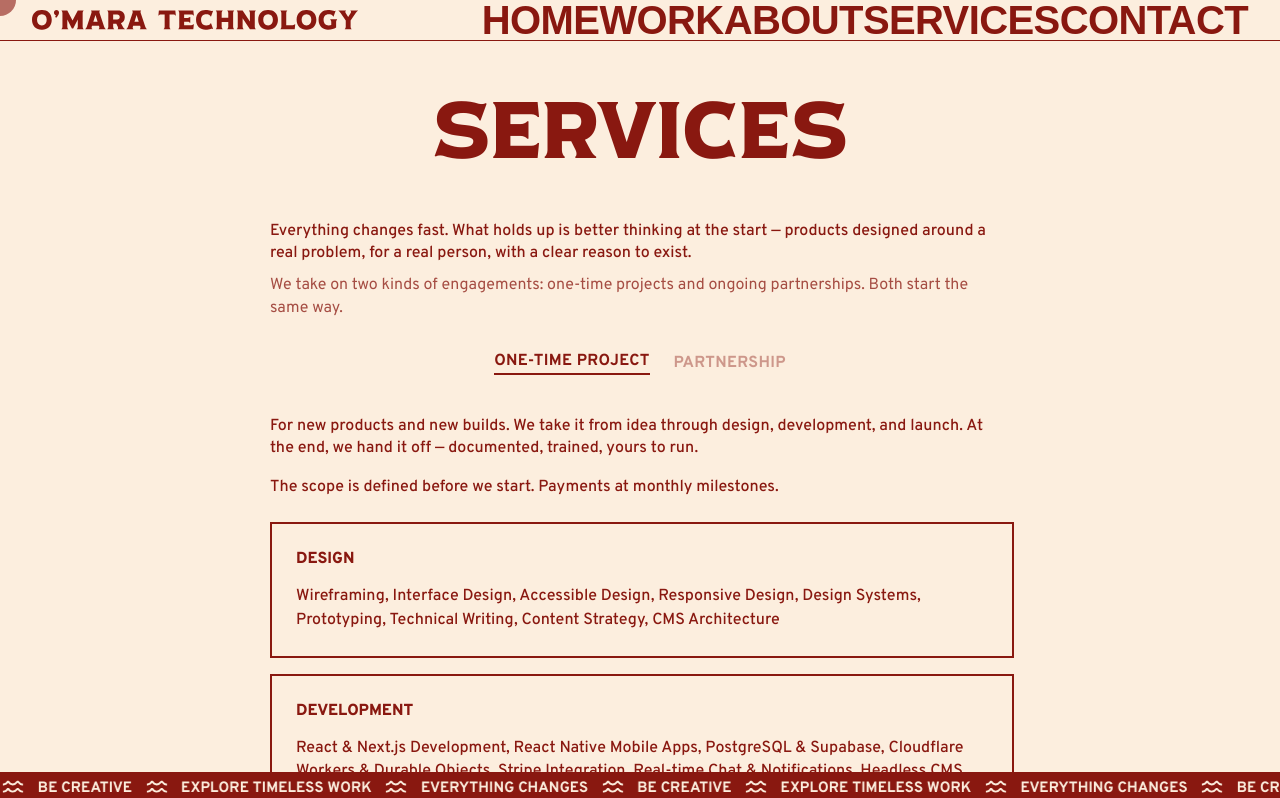
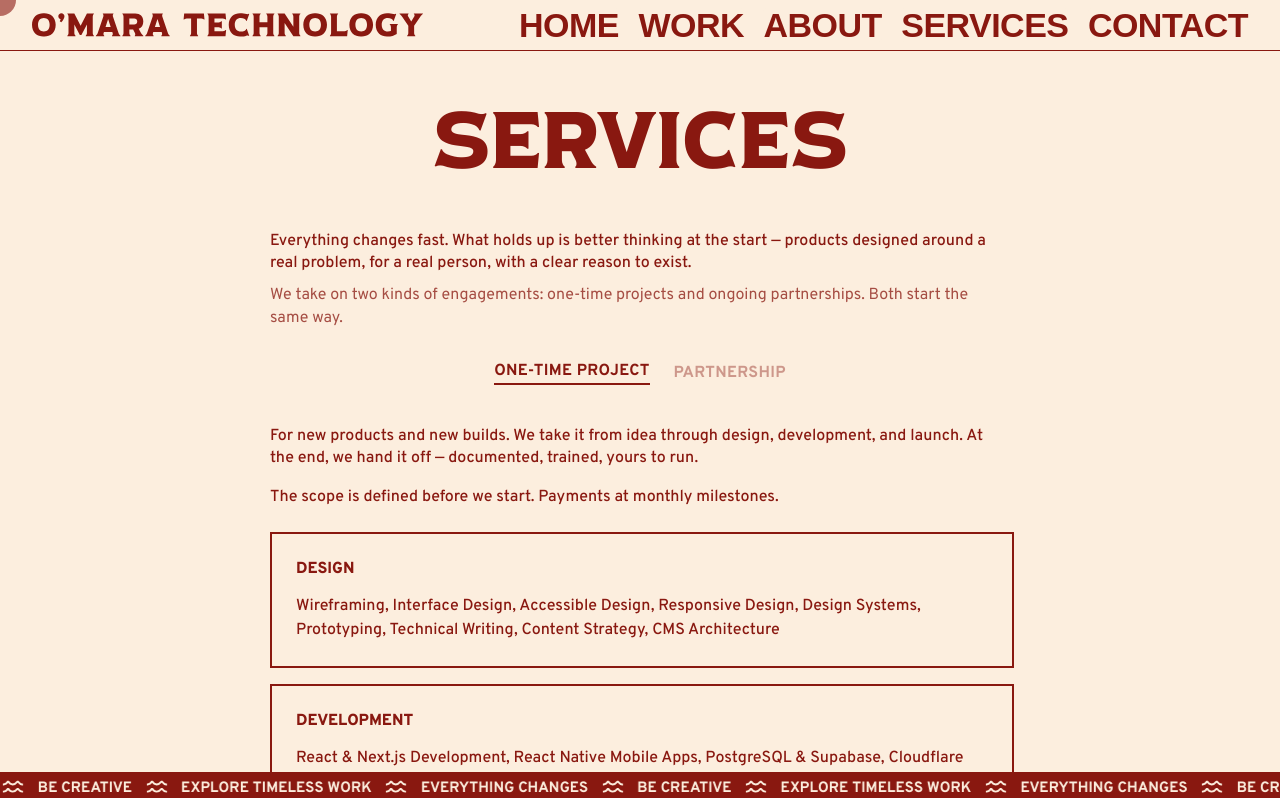
Before and after one commit to masonomara/omara-technology-design, a Next.js app: page /services in a window 1280 px wide. Shown: the top 798 px of the page. Built offline with nearby package versions, Linux system fonts and the light colour scheme; a web font is replaced by a local one.

Commit message:
fixed up header

```diff
--- a/src/app/components/Header.module.css
+++ b/src/app/components/Header.module.css
@@ -10,10 +10,12 @@
   align-items: center;
   justify-content: center;
   width: calc(100% - 64px);
-  padding: 0px 32px;
+  padding: 8px 32px;
   overflow: hidden;
   background-color: var(--color-background);
   border-bottom: 1px solid var(--color-primary);
+  height: fit-content;
+  min-height: 32px;
 }
 
 .content {
@@ -43,6 +45,34 @@
 .logoDesktop {
   pointer-events: none;
   aspect-ratio: 326/20.03;
+  height: 24px;
+  width: auto;
+}
+
+@media (max-width: 999px) {
+  .logoDesktop {
+    height: 20px;
+  }
+  .content {
+    gap: 20px;
+  }
+}
+
+@media (max-width: 849px) {
+  .logoDesktop {
+    height: 18px;
+  }
+  .content {
+    gap: 18px;
+  }
+}
+@media (max-width: 749px) {
+  .logoDesktop {
+    height: 17px;
+  }
+  .content {
+    gap: 17px;
+  }
 }
 
 .logoMobile {
@@ -65,6 +95,7 @@
   flex-direction: row;
   align-items: center;
   justify-content: flex-end;
+  gap: calc(clamp(16px, 3vw, 34px) / 1.75);
 }
 
 .menuOption {
@@ -75,10 +106,10 @@
 
 .menuOption span {
   font-family: var(--font-radio);
-  font-size: 40px; /* intentionally oversized for overlay menu effect */
+  font-size: clamp(16px, 3vw, 34px);
   font-variation-settings: var(--fvs-radio-ui-big);
-  font-weight: 600!important;
-  line-height: 40px;
+  font-weight: 600 !important;
+  line-height: 100%;
   letter-spacing: var(--tracking-ui);
   text-transform: uppercase;
   color: var(--color-primary);
```
